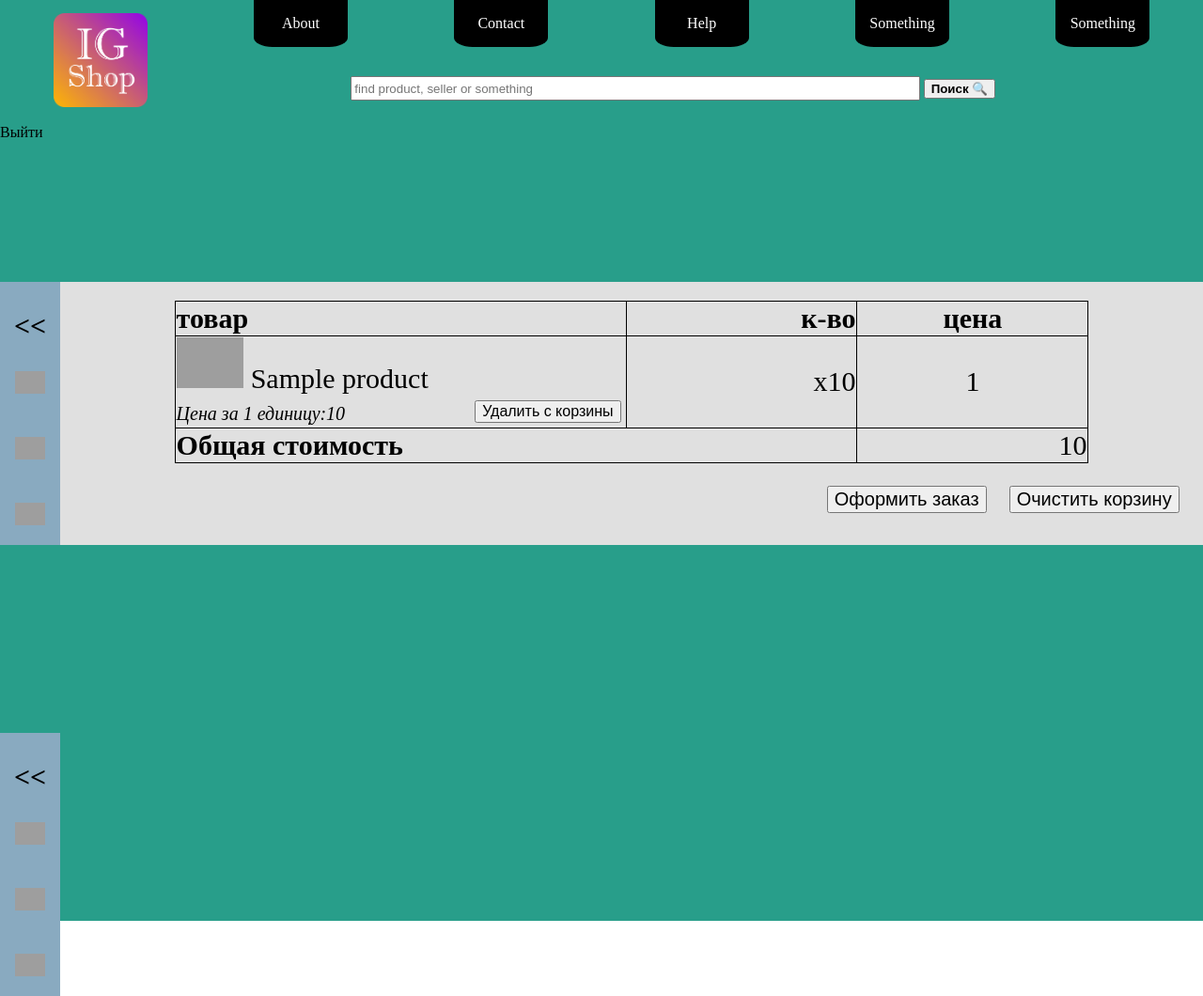
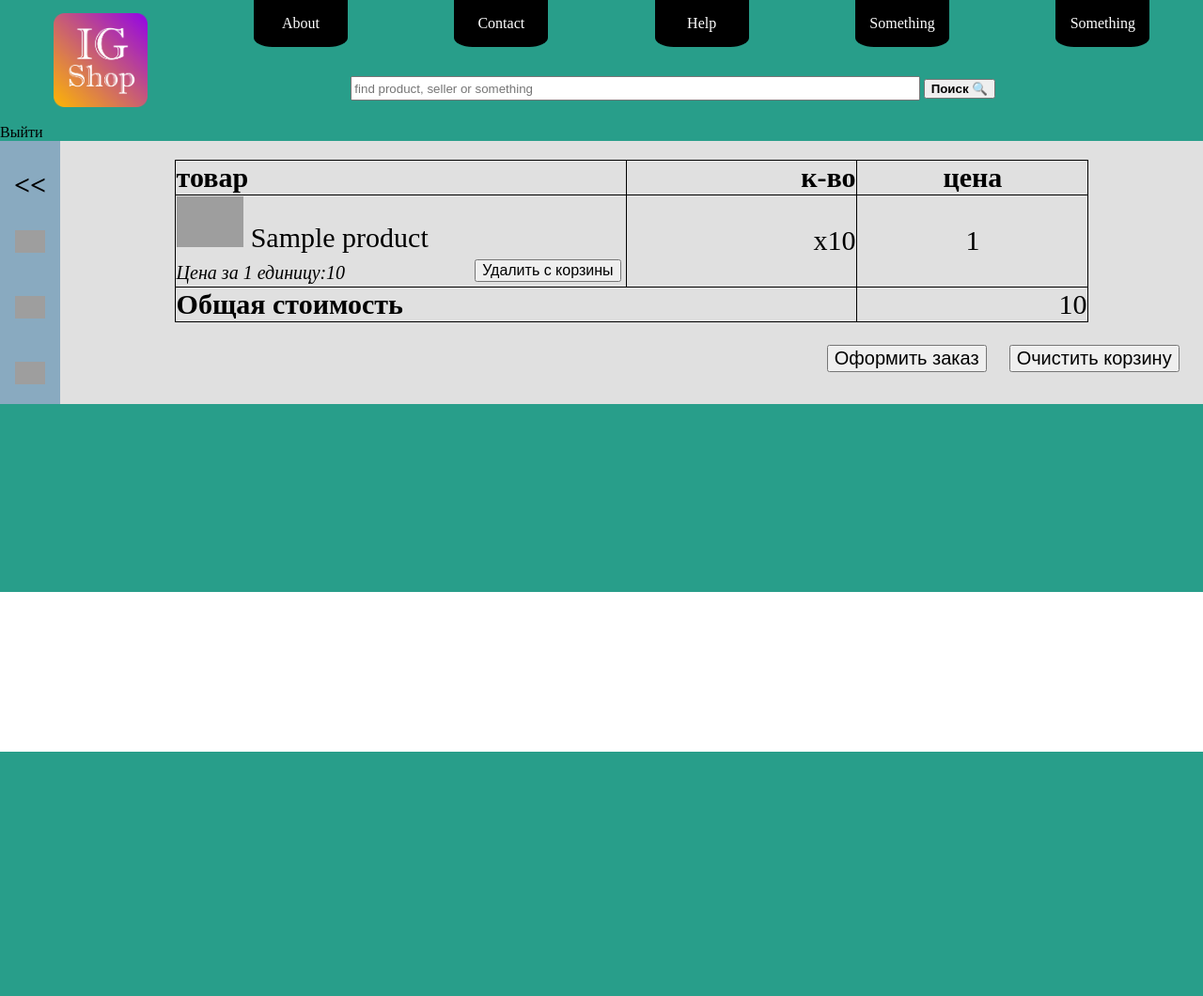
Before and after one commit to Shcherbyna-Nazar/treasure, a Django app: template FNM/products/templates/products/cart.html in a window 1280 px wide. Shown: the whole page at 94% size. After the commit the page ends 800 px from the top, so only its background shows below. Run offline with Django 4.2, Linux system fonts and the light colour scheme; the template is opened without the code that fills it: most values are stand-ins (such as "Sample title", 1, 10 or a date in 2020); grey boxes are pictures that could not be loaded.

Commit message:
overview

```diff
--- a/FNM/products/templates/products/0001.html
+++ b/FNM/products/templates/products/0001.html
@@ -1,7 +1,6 @@
 {% extends 'base.html' %}
 {% block title %}Product {{product.id}}{% endblock %}
 {% block content %}
-<div class="header"></div>
 <div class="main products">
 
     <div class="field">
--- a/FNM/products/templates/products/cart.html
+++ b/FNM/products/templates/products/cart.html
@@ -3,7 +3,7 @@
 {% block title %}Cart{% endblock %}
 
 {% block content %}
-<div class="header"></div>    <div class="main">
+<div class="main">
     <div class="field">
         <div class="table_zone">
             <table>
@@ -45,61 +45,4 @@
 
 
 
-
-    <div class="menu">
-        <div class="fix">
-            <a href="{% url 'home' %}">
-                <div class="fix_item back">
-                    <div class="fix_text back_text"></div>
-                </div>
-            </a>
-        {% if request.user.is_authenticated %}
-            <a href="{% url 'profile' %}">
-        {% else %}
-            <a href="{% url 'login' %}">
-        {% endif %}
-            <div class="fix_item profile-name">
-                <div class="fix_img"><img src="https://cdn-icons-png.flaticon.com/512/1250/1250689.png" alt="profile"></div>
-                <div class="fix_text">
-                    {% if request.user.is_authenticated %}
-                        {{user.username}}
-                    {% else %}
-                        Авторизация
-                    {% endif %}
-                </div>
-            </div>
-        </a>
-        <div class="fix_item" id="basket">
-            <div class="fix_img"><img src="http://simpleicon.com/wp-content/uploads/basket.png" alt="basket"></div>
-            <div class="fix_text">Корзина</div>
-        </div>
-        <div class="fix_item more">
-            <table>
-                <tr>
-                    <td>товар</td>
-                    <td>к-во</td>
-                    <td>цена</td>
-                </tr>
-                {% for el in cart %}
-                <tr>
-                    <td>{{el.product.name}}</td>
-                    <td>x{{el.quantity}}</td>
-                    <td>{{el.total_price}}</td>
-                </tr>
-                {%endfor%}
-                <tr>
-                    <td colspan="2">Общая стоимость</td>
-                    <td>{{total}}</td>
-                </tr>
-            </table>
-            <div class="goToBasket"><a href="{% url 'cart' %}"> Перейти в корзину</a></div>
-        </div>
-        <div class="fix_item">
-            <div class="fix_img"><img src="https://upload.wikimedia.org/wikipedia/commons/thumb/6/6d/Windows_Settings_app_icon.png/640px-Windows_Settings_app_icon.png" alt=""></div>
-            <div class="fix_text">Настройки</div>
-        </div>
-    </div>
-    </div>
- </div>
-<div class="footer"></div>
 {% endblock %}
--- a/FNM/users/templates/profile.html
+++ b/FNM/users/templates/profile.html
@@ -5,7 +5,6 @@
 
 {% block content %}
 
-<div class="header"></div>
 <div class="main">
     <div class="field profile">
         <div class="profile-item">
@@ -30,11 +29,11 @@
                 </div>
                 <div class="profile-more-item">
                     <span class="termin">Email</span> <br>
-                    <span class="value"data-edit-type="email"><span class="value-main">{{ user.email}}</span><span class="edit">Изменить</span></span>
+                    <span class="value"data-edit-type="email" id="email"><span class="value-main">{{ user.email}}</span><span class="edit">Изменить</span></span>
                 </div>
                 <div class="profile-more-item">
                     <span class="termin">Phone</span> <br>
-                    <span class="value"data-edit-type="number"><span class="value-main">{{user.phone}}</span><span class="edit">Изменить</span></span>
+                    <span class="value"data-edit-type="number" id="phone"><span class="value-main">{{user.phone}}</span><span class="edit">Изменить</span></span>
                 </div>
             </div>
         </div>
--- a/FNM/users/templates/users/login_register.html
+++ b/FNM/users/templates/users/login_register.html
@@ -4,7 +4,6 @@
 {% block title %}Authentication{% endblock %}
 {% block content %}
 
-<div class="header"></div>
     <div class="main">
         <div class="field register">
             <div class="sign_up">
```
Also changed, not shown: FNM/db.sqlite3, FNM/static/images/images/278104961_373566821346126_853057738751569498_n.jpg (added), FNM/static/images/images/photo5309890084503403250.jpg (added), FNM/static/images/images/photo5309890084503403257.jpg (added), FNM/static/images/images/photo5309890084503403261.jpg (added), FNM/static/images/images/photo5325640000160774399.jpg (added), FNM/static/images/images/photo5361788631062264787.jpg (added), FNM/static/images/images/photo5361788631062264794.jpg (added), FNM/static/images/images/photo5361788631062264795.jpg (added), FNM/static/images/images/photo5361788631062264795_c1cJUYH.jpg (added).
